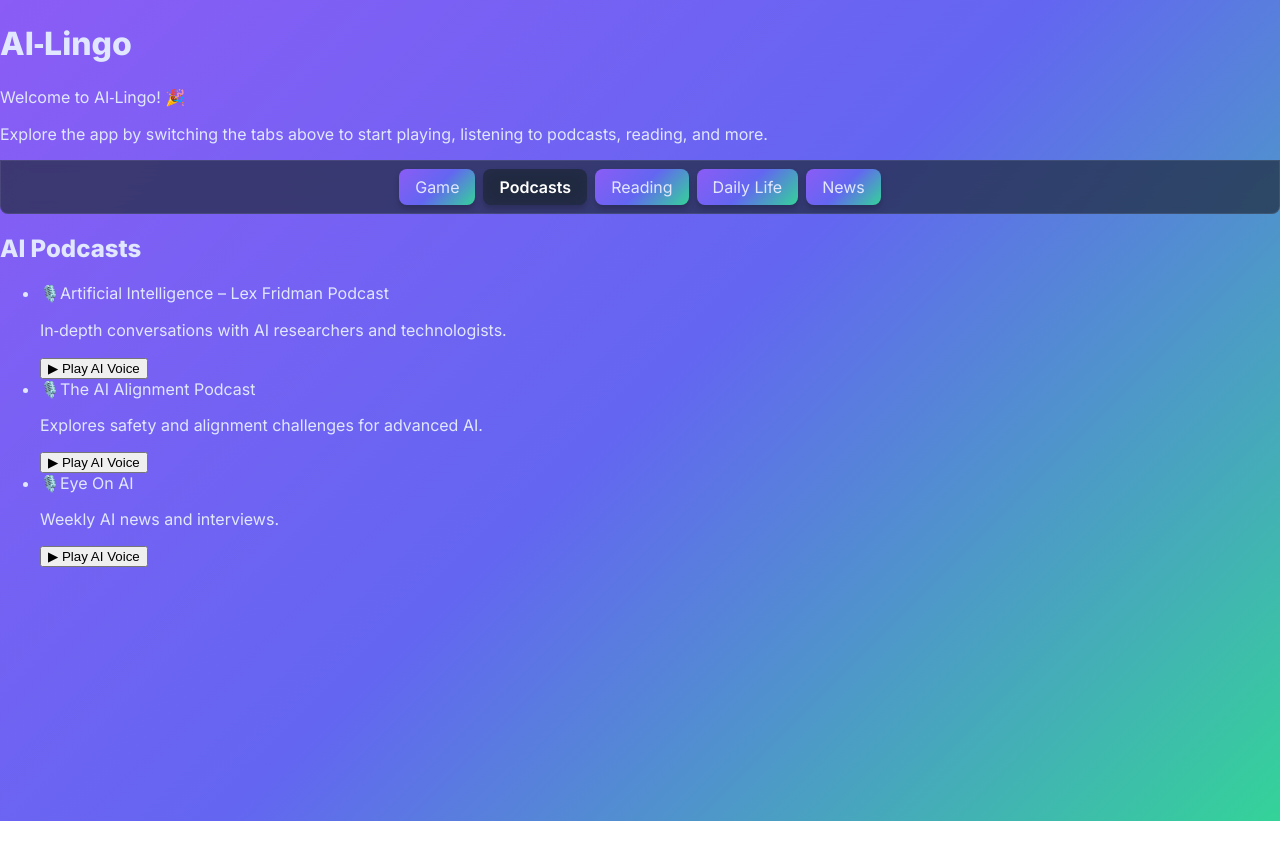
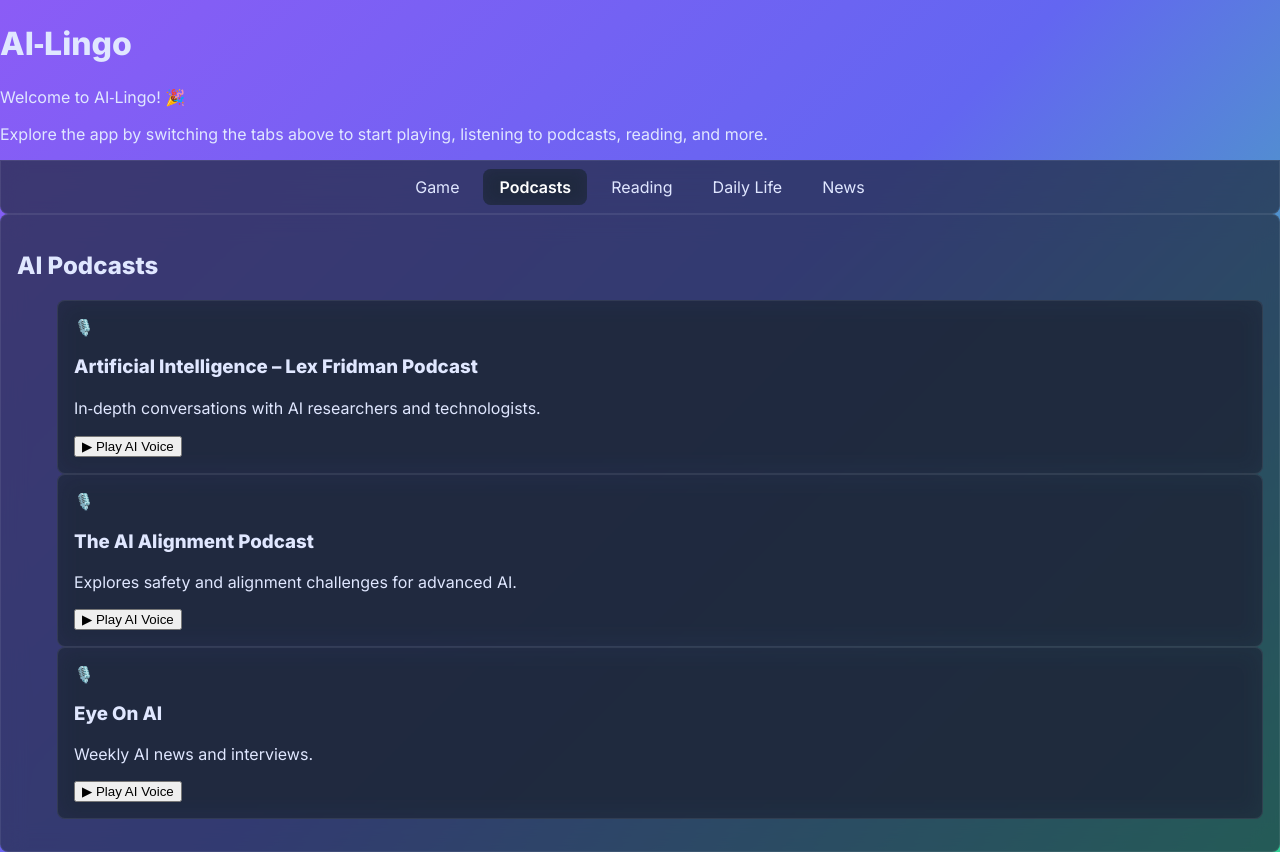
Before and after one commit to Sipika/Devpost-AI-Lingo, a React (Vite) app: page /#/podcasts in a window 1280 px wide. Before the commit the page ends 821 px from the top, so only its background shows below. Built offline with nearby package versions, Linux system fonts and the light colour scheme.

Commit message:
Refactor UI tabs to match hifi glassmorphism design, fix JSX closing tags in DailyLifePage, and correct internal routing in NavBar

```diff
--- a/src/components/NavBar.tsx
+++ b/src/components/NavBar.tsx
@@ -1,6 +1,5 @@
 import React from 'react';
-import { useLocation } from 'react-router-dom';
-import { Button } from './Button';
+import { useLocation, Link } from 'react-router-dom';
 
 type TabKey = 'game' | 'podcasts' | 'reading' | 'daily' | 'news';
 
@@ -16,15 +15,20 @@
 
   return (
     <nav className="nav-bar glass">
-      {tabs.map((tab) => (
-        <Button
-          key={tab.key}
-          href={tab.path}
-          className={`nav-tab ${location.pathname === tab.path ? 'nav-tab-active' : ''}`}
-        >
-          {tab.label}
-        </Button>
-      ))}
+      {tabs.map((tab) => {
+        const isActive =
+          location.pathname === tab.path ||
+          (tab.key === 'game' && (location.pathname === '/' || location.pathname === ''));
+        return (
+          <Link
+            key={tab.key}
+            to={tab.path}
+            className={`nav-tab ${isActive ? 'nav-tab-active' : ''}`}
+          >
+            {tab.label}
+          </Link>
+        );
+      })}
     </nav>
   );
 };
--- a/src/pages/DailyLifePage.tsx
+++ b/src/pages/DailyLifePage.tsx
@@ -1,4 +1,5 @@
 import React, { useState } from 'react';
+import { Card } from '../components/Card';
 
 const examples = [
   {
@@ -35,7 +36,7 @@
   const nextFact = () => setFactIdx((i) => (i + 1) % facts.length);
 
   return (
-    <div className="p-6 space-y-8">
+    <Card className="p-6 space-y-8">
       {/* Header */}
       <h2 className="text-3xl font-extrabold text-center bg-clip-text bg-gradient-to-r from-violet-400 via-indigo-400 to-emerald-200 text-transparent mb-6">
         AI in Daily Life
@@ -58,19 +59,16 @@
       {/* Examples Grid */}
       <div className="grid gap-4 md:grid-cols-2">
         {examples.map((ex, idx) => (
-          <div
-            key={idx}
-            className="flex items-start p-4 rounded-lg bg-slate-800 hover:bg-slate-700 transition-colors shadow-lg"
-          >
+          <Card key={idx} className="flex items-start p-4 rounded-lg hover:bg-slate-700 transition-colors shadow-lg glass">
             <span className="text-3xl mr-3">{ex.icon}</span>
             <div>
               <h3 className="text-xl font-medium text-violet-300">{ex.title}</h3>
               <p className="text-slate-300 mt-1">{ex.description}</p>
             </div>
-          </div>
+          </Card>
         ))}
       </div>
-    </div>
+    </Card>
   );
 };
 
--- a/src/pages/GamePage.tsx
+++ b/src/pages/GamePage.tsx
@@ -7,7 +7,8 @@
   const [showGuide, setShowGuide] = useState(true);
 
     return (
-    <Card className="p-6 space-y-8">
+      <Card className="p-6 space-y-6">
+        <div className="p-4 space-y-8">
           {/* Toggle button */}
           <button
             onClick={() => setShowGuide((v) => !v)}
@@ -23,6 +24,7 @@
           )}
 
           <Game />
+        </div>
       </Card>
     );
 };
--- a/src/pages/PodcastsPage.tsx
+++ b/src/pages/PodcastsPage.tsx
@@ -24,6 +24,8 @@
   },
 ];
 
+import { Card } from '../components/Card';
+
 const PodcastsPage: React.FC = () => {
   const handleButtonClick = (podcast: typeof podcasts[0]) => {
     console.log('Play button clicked for', podcast.title);
@@ -32,31 +34,29 @@
   };
 
   return (
-    <>
+    <Card className="p-6 space-y-6">
       <div className="p-4 space-y-6">
         <h2 className="text-2xl font-bold text-transparent bg-clip-text bg-gradient-to-r from-violet-400 via-indigo-400 to-emerald-200 mb-4">
           AI Podcasts
         </h2>
         <ul className="space-y-4">
           {podcasts.map((p, idx) => (
-            <li key={idx} className="p-4 rounded-lg bg-slate-800 hover:bg-slate-700 transition-colors shadow-lg">
-              <div className="text-xl font-medium text-violet-300 flex items-center">
-                <span className="mr-2" role="img" aria-label="mic">{p.icon}</span>
-                {p.title}
+            <Card key={idx} className="flex items-start p-4 rounded-lg hover:bg-slate-700 transition-colors shadow-lg glass">
+              <div className="flex items-center">
+                <span className="mr-2 text-3xl" role="img" aria-label="icon">{p.icon}</span>
+                <div className="flex flex-col">
+                  <h3 className="text-xl font-medium text-violet-300">{p.title}</h3>
+                  <p className="text-slate-300 mt-1">{p.description}</p>
+                </div>
               </div>
-              <p className="text-slate-300 mt-1">{p.description}</p>
-              <button
-                type="button"
-                onClick={() => handleButtonClick(p)}
-                className="mt-2 px-3 py-1 bg-gradient-to-r from-violet-400 via-indigo-400 to-emerald-400 text-slate-900 rounded hover:opacity-90"
-              >
+              <button type="button" onClick={() => handleButtonClick(p)} className="mt-2 px-3 py-1 bg-gradient-to-r from-violet-400 via-indigo-400 to-emerald-400 text-slate-900 rounded hover:opacity-90">
                 ▶ Play AI Voice
               </button>
-            </li>
+            </Card>
           ))}
         </ul>
       </div>
-    </>
+    </Card>
   );
 };
 
```
Also changed, not shown: 1 other file (tests, documents, lock files or other folders). Lines whose indentation alone changed are shown as unchanged.
